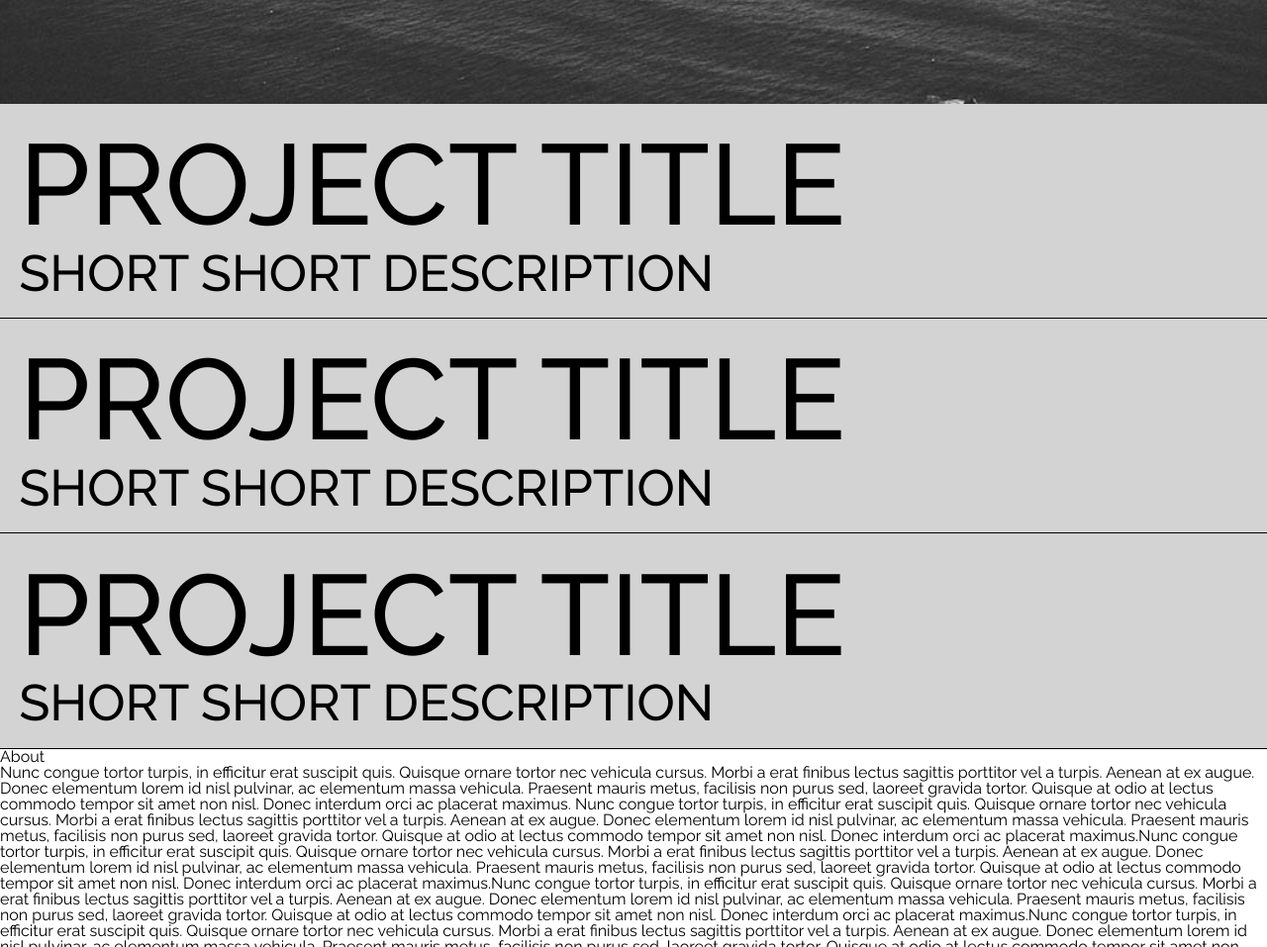
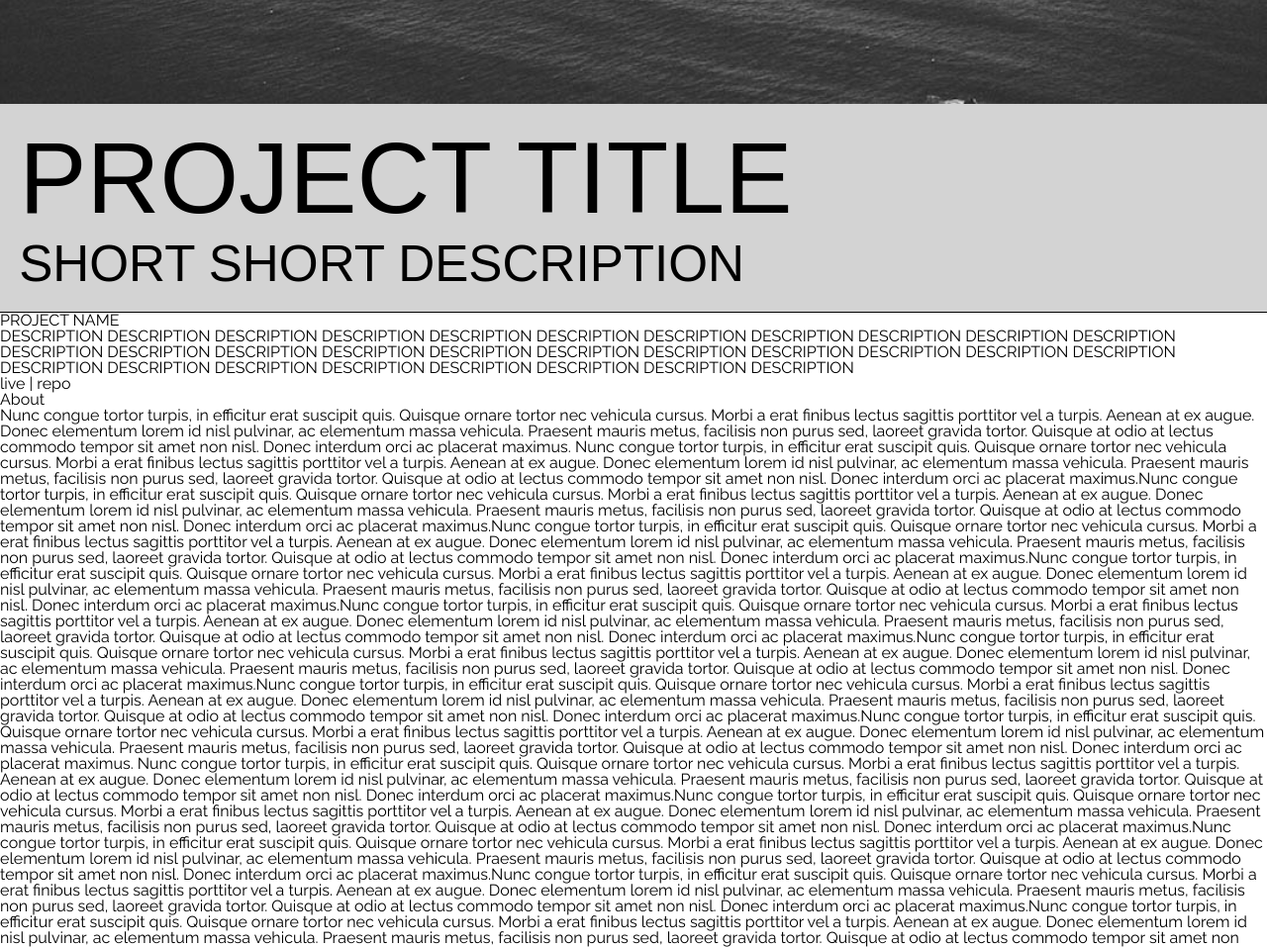
Before and after one commit to ohjonah/personal-portfolio, a plain HTML site: page public/index.html in a window 1280 px wide. Shown: the part 620-1577 px from the top of the page at 99% size. Drawn offline with nearby package versions, Linux system fonts and the light colour scheme.

Commit message:
Adds Panel and Accordian Scaffold

```diff
--- a/public/index.html
+++ b/public/index.html
@@ -38,23 +38,22 @@
         </div>
       </section>
       <section id="projects-section">
-        <section class="projects">
+        <button class="projects">
           <h2 class="project-name">PROJECT TITLE</h2>
           <p class="project-short-desc">SHORT SHORT DESCRIPTION</p>
-        </section>
+        </button>
 
-        <section class="projects">
-          <h2 class="project-name">PROJECT TITLE</h2>
-          <p class="project-short-desc">SHORT SHORT DESCRIPTION</p>
-        </section>
-
-        <section class="projects">
-          <h2 class="project-name">PROJECT TITLE</h2>
-          <p class="project-short-desc">SHORT SHORT DESCRIPTION</p>
+        <section class="panel">
+          <h3>PROJECT NAME</h3>
+          <p>DESCRIPTION DESCRIPTION DESCRIPTION DESCRIPTION DESCRIPTION DESCRIPTION DESCRIPTION DESCRIPTION DESCRIPTION DESCRIPTION DESCRIPTION DESCRIPTION DESCRIPTION DESCRIPTION DESCRIPTION DESCRIPTION DESCRIPTION DESCRIPTION DESCRIPTION DESCRIPTION DESCRIPTION DESCRIPTION DESCRIPTION DESCRIPTION DESCRIPTION DESCRIPTION DESCRIPTION DESCRIPTION DESCRIPTION DESCRIPTION</p>
+          <p>
+            <span>live | </span>
+            <span> repo</span>
+          </p>
         </section>
       </section>
 
-      <section class="about-me">
+      <section id="about-section" class="about-me">
         <h2>About<h2>
         <p>Nunc congue tortor turpis, in efficitur erat suscipit quis. Quisque ornare tortor nec vehicula cursus. Morbi a erat finibus lectus sagittis porttitor vel a turpis. Aenean at ex augue. Donec elementum lorem id nisl pulvinar, ac elementum massa vehicula. Praesent mauris metus, facilisis non purus sed, laoreet gravida tortor. Quisque at odio at lectus commodo tempor sit amet non nisl. Donec interdum orci ac placerat maximus.
 
--- a/public/scripts/app.js
+++ b/public/scripts/app.js
@@ -0,0 +1,3 @@
+var projects = $('.projects').on('click', function() {
+
+})
--- a/public/styles/modules.css
+++ b/public/styles/modules.css
@@ -13,6 +13,7 @@ nav ul {
   text-align: center;
 }
 
+
 nav li {
   max-width: 100%;
   margin: 2% 0.5%;
@@ -22,6 +23,7 @@ nav li {
   background-color: #000;
   color: #fff;
   font-weight: 100;
+  cursor: pointer;
 }
 
 nav li:hover {
@@ -59,20 +61,22 @@ img {
 /*******************
       PROJECT
 ********************/
-
-section .projects {
+.projects {
+  width: 100%;
   padding: 1.5%;
   background-color: lightgrey;
+  text-align: left;
+  border: none;
   border-bottom: .5px solid black;
 }
 
-section .project-name {
+button .project-name {
   line-height: 110%;
-  font-size: 9vw;
+  font-size: 8vw;
   font-weight: 500;
 }
 
-section .project-short-desc {
+button .project-short-desc {
   font-size: 4vw;
   font-weight: 500;
 }
```
